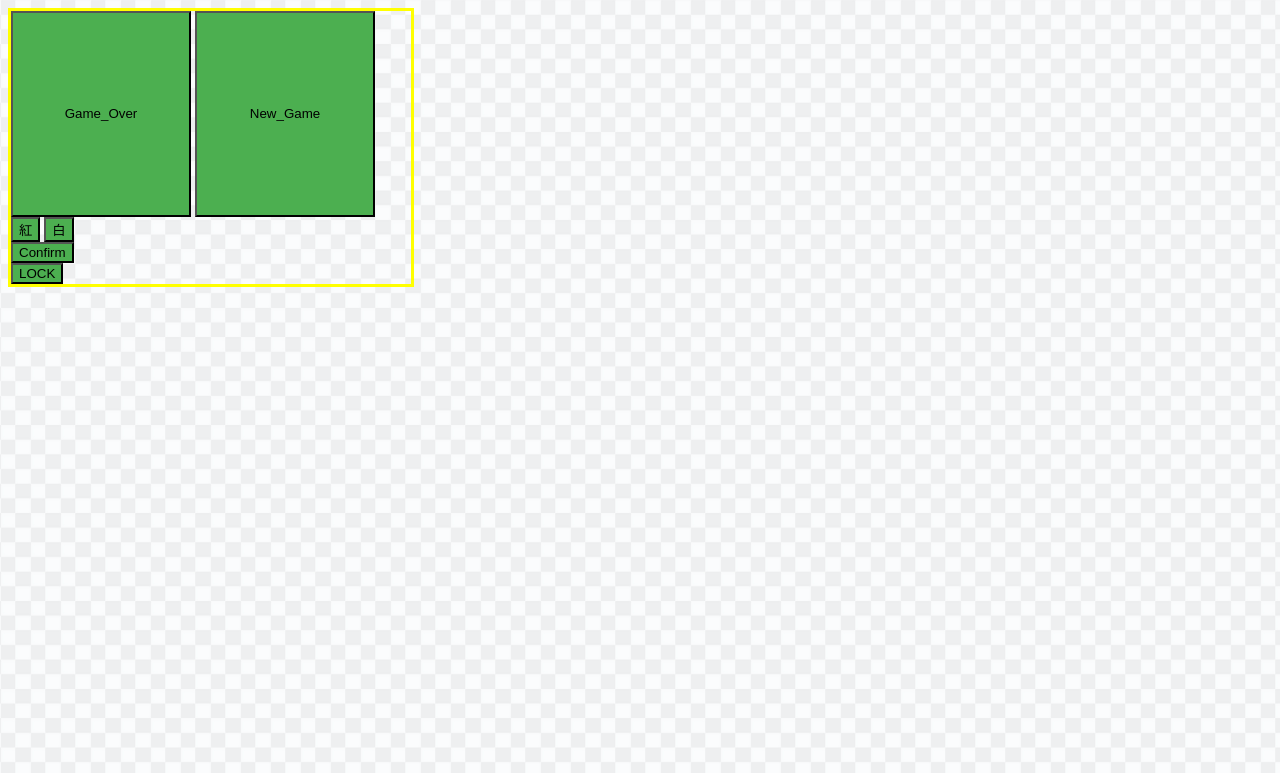
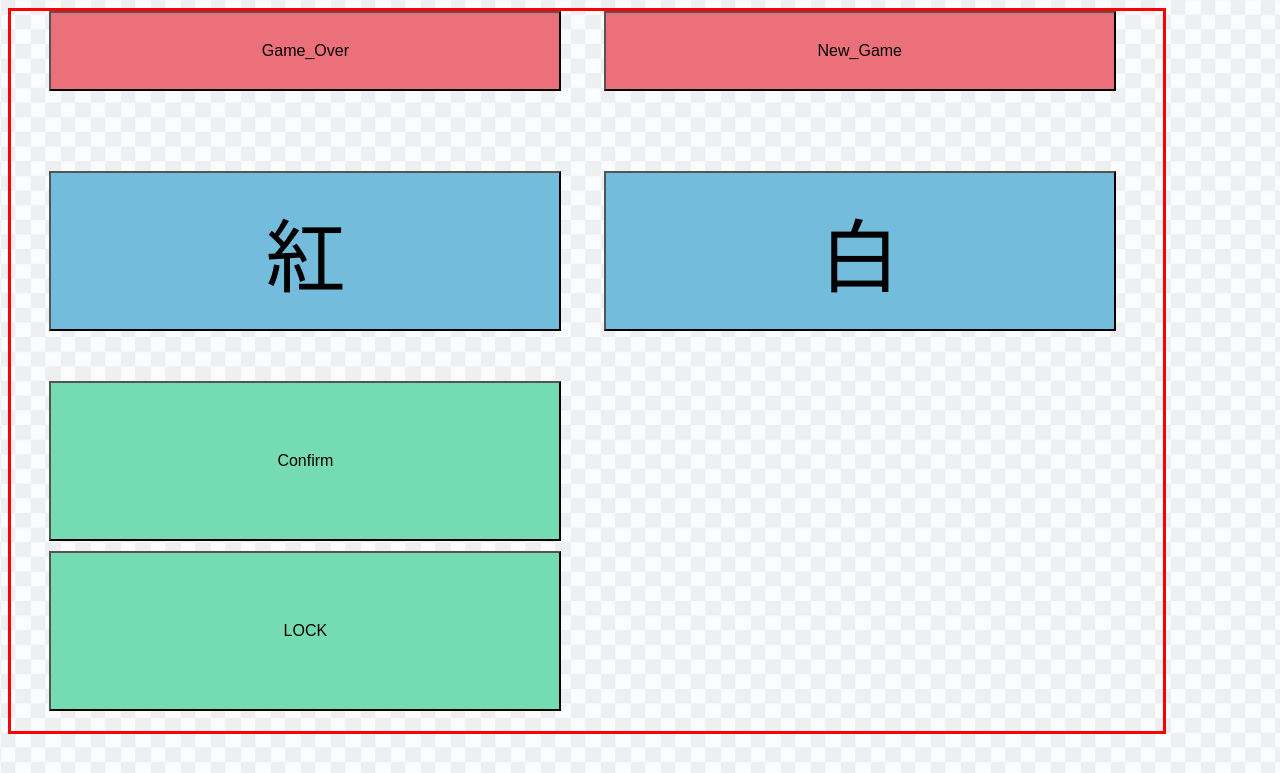
Before and after one commit to MagicUmom/AIA_game, a Django app: template aia/game/templates/game/controll_pannel.html in a window 1280 px wide. Shown: the top 773 px of the page. Run offline with Django 3.2, Linux system fonts and the light colour scheme; the template is opened without the code that fills it, so the values that code supplies are empty; some libraries are stand-ins or nearby versions.

Commit message:
[WHAT] update controll_pannel.js css

```diff
--- a/aia/game/static/game/controll_pannel.css
+++ b/aia/game/static/game/controll_pannel.css
@@ -1,29 +1,69 @@
+@media screen and (min-width:320px){
+
     body
     {
+        height: 90vh;
+        width: 90vw;
         background-image: url("./imgs/bg.png");
         background-repeat: repeat-y repeat-x;
         background-size: 30px;
-}
-
-.big_canvas{
-    max-width: 400px;
-    border: 3px solid yellow;
-}
-
-.banner{
-    width: inherit;
-
+        border : 3px red solid;
     }
     .btn_banner{
         display: inline;
-    width: 45%;
+        width: 40vw;
+        height: 10vh;
+        margin-left: 3vw;
         /* padding-bottom: 40%; */
         text-align: center;
         vertical-align: middle;
-    line-height: 200px;
+        /* line-height: 200px; */
+        background-color: #eb7079;
+        font-size: 2vh;
+    }
+
+    .btn_select{
+        display: inline;
+        width: 40vw;
+        height: 20vh;
+        margin-left: 3vw;
+        margin-top: 10vh;
+        text-align: center;
+        vertical-align: middle;
+        /* line-height: 200px; */
+        background-color: #74bcdc;
+        font-size: 10vh;
+    }
+
+    .btn_confirm{
+        display: inline;
+        width: 40vw;
+        height: 20vh;
+        margin-left: 3vw;
+        margin-top: 50px;
+        text-align: center;
+        vertical-align: middle;
+        /* line-height: 200px; */
+        background-color: #74dcb0;
+        font-size: 2vh;
+    }
+
+    .btn_lock{
+        display: inline;
+        width: 40vw;
+        height: 20vh;
+        margin-left: 3vw;
+        margin-top: 10px;
+        text-align: center;
+        vertical-align: middle;
+        /* line-height: 200px; */
+        background-color: #74dcb0;
+        font-size: 2vh;
+    }
+
+    .disabled {
+        opacity: 0.6;
+        cursor: not-allowed;
+    }
 
 }
-
-button{
-    background-color:  #4CAF50;
-}
--- a/aia/game/static/game/controll_pannel.js
+++ b/aia/game/static/game/controll_pannel.js
@@ -18,11 +18,23 @@ function api_newgame(){
 function btnred(){
     BTN_ON = 1;
     console.log("api_btnred");
+    var ele_red = document.getElementById('btn_red');
+    ele_red.classList.add("disabled");
+
+    var ele_white = document.getElementById('btn_white');
+    ele_white.classList.remove("disabled");
 }
 
 function btnwhite(){
     BTN_ON = 2;
     console.log("api_btnwhite");
+
+    var ele_red = document.getElementById('btn_red');
+    ele_red.classList.remove("disabled");
+
+    var ele_white = document.getElementById('btn_white');
+    ele_white.classList.add("disabled");
+
 }
 
 function api_btnconfirm(){
@@ -42,7 +54,11 @@ function api_btnconfirm(){
     }
     BTN_ON = 0;
     // TODO:
-    // btn clean seleted effect;;
+    var ele_red = document.getElementById('btn_red');
+    ele_red.classList.remove("disabled");
+
+    var ele_white = document.getElementById('btn_white');
+    ele_white.classList.remove("disabled");
 }
 
 function api_btnlock(){
```
Also changed, not shown: aia/db.sqlite3, aia/game/templates/game/controll_pannel.html (line endings or trailing spaces). Lines whose indentation alone changed are shown as unchanged.
